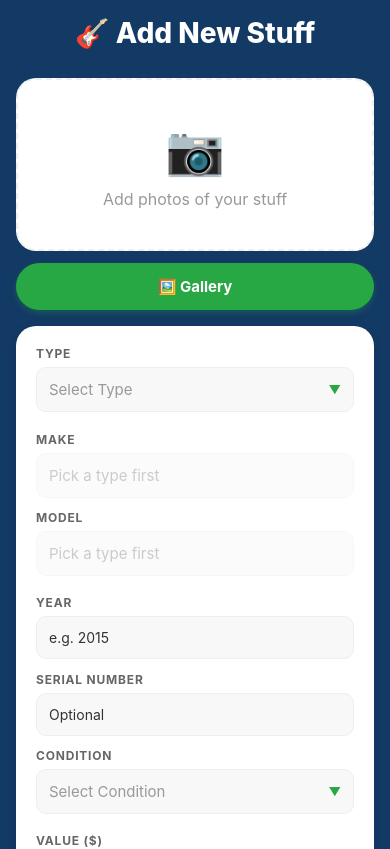
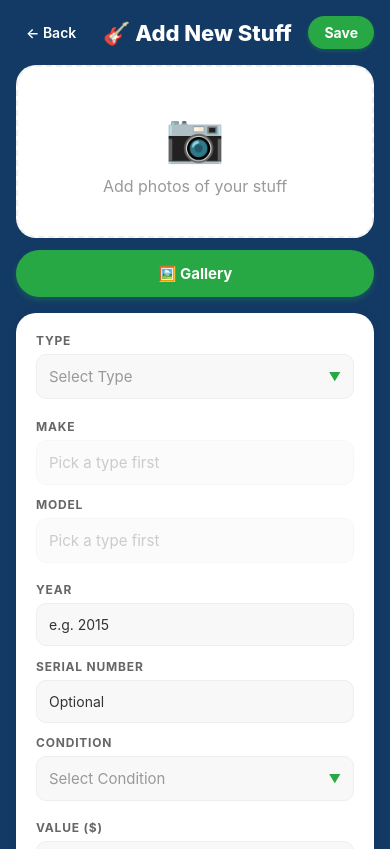
Before and after one commit to dps3ven/my_stuff, a React Native app: screen /AddInstrument in a window 390 px wide. Shown: the top 849 px of the page. Built offline with nearby package versions, Linux system fonts and the light colour scheme.

Commit message:
added save button to mobile, and back to dashboard from instrumentscreen

```diff
--- a/screens/AddInstrumentScreen.js
+++ b/screens/AddInstrumentScreen.js
@@ -240,8 +240,14 @@ export default function AddInstrumentScreen({ navigation, route }) {
           showsVerticalScrollIndicator={true}
         >
           <View style={styles.titleRow}>
+            <TouchableOpacity
+              style={styles.backArrow}
+              onPress={() => navigation.navigate('Dashboard')}
+            >
+              <Text style={styles.backArrowText}>← Back</Text>
+            </TouchableOpacity>
             <Text style={styles.title}>{isEditing ? '✏️ Edit Stuff' : '🎸 Add New Stuff'}</Text>
-            {Platform.OS !== 'web' && (
+            {!isWebDesktop && (
               <TouchableOpacity style={styles.topSaveButton} onPress={saveInstrument}>
                 <Text style={styles.topSaveText}>Save</Text>
               </TouchableOpacity>
@@ -467,10 +473,9 @@ const styles = StyleSheet.create({
     width: '100%',
   },
   title: {
-    fontSize: 28,
+    fontSize: 22,
     fontWeight: '800',
     textAlign: 'center',
-    marginBottom: 20,
     color: '#fff',
     flex: 1,
   },
@@ -478,15 +483,23 @@ const styles = StyleSheet.create({
     flexDirection: 'row',
     justifyContent: 'space-between',
     alignItems: 'center',
-    marginBottom: 8,
-    gap: 10,
+    marginBottom: 16,
+    gap: 8,
+  },
+  backArrow: {
+    paddingHorizontal: 10,
+    paddingVertical: 6,
+  },
+  backArrowText: {
+    color: '#fff',
+    fontSize: 14,
+    fontWeight: '600',
   },
   topSaveButton: {
     backgroundColor: '#28a745',
     paddingHorizontal: 16,
     paddingVertical: 8,
     borderRadius: 20,
-    marginBottom: 20,
     shadowColor: '#28a745',
     shadowOffset: { width: 0, height: 2 },
     shadowOpacity: 0.3,
```
